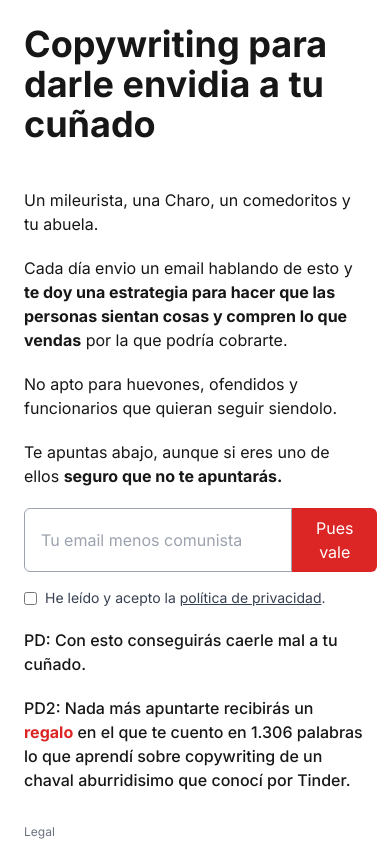
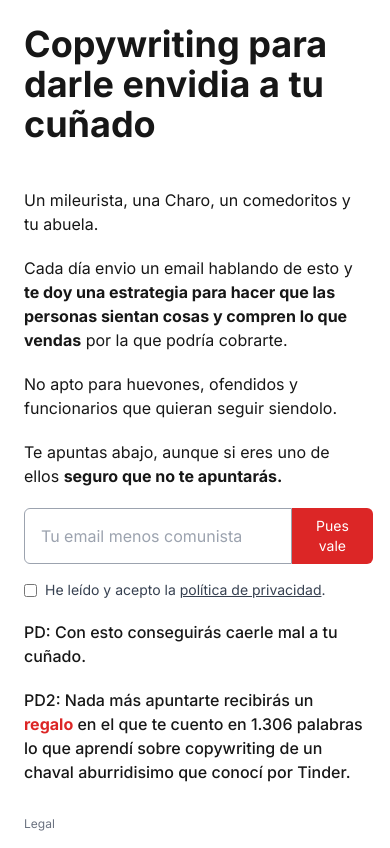
Before and after one commit to MariaLipiz/miraencomentarios, a Next.js app: page / in a window 390 px wide. Built offline with nearby package versions, Linux system fonts and the light colour scheme.

Commit message:
Cambios boton form

```diff
--- a/app/components/NewsletterForm.tsx
+++ b/app/components/NewsletterForm.tsx
@@ -32,7 +32,7 @@ export default function NewsletterForm() {
       onSubmit={handleSubmit}
       action="https://app.kit.com/forms/8373690/subscriptions"
       method="post"
-      className="max-w-md space-y-4"
+      className="w-full max-w-[320px] sm:max-w-[400px] space-y-4"
     >
       <div className="flex">
         <input
@@ -44,7 +44,7 @@ export default function NewsletterForm() {
         />
         <button
           type="submit"
-          className="bg-red-600 text-white px-6 py-2 rounded-r-md hover:bg-gray-900"
+          className="bg-red-600 text-sm sm:text-base text-white px-6 py-2 rounded-r-md hover:bg-gray-900"
         >
           Pues vale
         </button>
```
